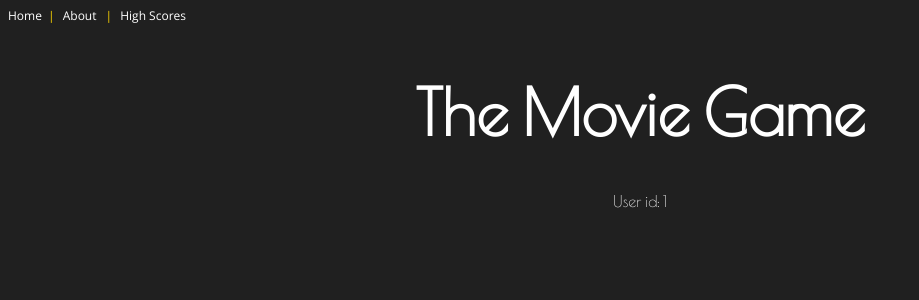
After one commit to mosegontar/MovieGame, a Flask app: page /high-scores/user/1 in a window 1280 px wide. The commit adds this page. Shown: the top 300 px of the page, without its empty margins (0-919 px from the left). Run offline with Flask 2, Linux system fonts and the light colour scheme; data that the repository does not hold is empty.

Commit message:
Create functionality to display individual user chains

```diff
--- a/MovieGame/record_keeper.py
+++ b/MovieGame/record_keeper.py
@@ -42,19 +42,21 @@ class Processor(object):
 
         return scores
 
-    def get_user_movies(self, username):
+    def get_user_movies(self, user_id):
         """Get all movies in user chain"""
 
         movie_chain = db.session.query(Movie.name, User.name).\
-            filter(User.movies).filter(User.name == username).all()
+            filter(User.movies).filter(User.id == user_id).all()
 
         return movie_chain
 
-    def get_user_actors(self, username):
+    def get_user_actors(self, user_id):
         """Get all actors in user chain"""
 
         actor_chain = db.session.query(Actor.name, User.name).\
-            filter(User.actors).filter(User.name == username).all()
+            filter(User.actors).filter(User.id == user_id).all()
+
+        return actor_chain
 
     def get_top_movies(self):
         """Get the most well-known movies"""
--- a/MovieGame/static/style.css
+++ b/MovieGame/static/style.css
@@ -30,16 +30,16 @@ nav a {
   color: white;
 }
 
-nav a:hover {
-  color: #FC504C;
-}
-
 nav li {
   color: white;
   display: inline;
   font-family: "Open Sans";
   font-size: .75em;
   line-height: 30px
+}
+
+nav a:hover {
+  color: #FC504C;
 }
 
 .high-scores {
@@ -69,14 +69,18 @@ nav li {
   float: right;
 }
 
-
-#about {
+#home {
   float: left;
   margin-left: -40px;
   padding-right: 5px;
 }
 
-#divider {
+#about {
+  padding-left: 5px ;
+  padding-right: 5px;
+}
+
+.divider {
   color: #FFD700;
 }
 
@@ -213,3 +217,7 @@ input[type=submit] {
 #endChain {
   padding: 15px;
 }
+
+#highScoreButton {
+  border-top-color: white;
+}
--- a/MovieGame/templates/base.html
+++ b/MovieGame/templates/base.html
@@ -7,9 +7,11 @@
 <body>
 	<nav>
 		<ul>
-			<li id="about"><a href="/about">About</a></li>
-			<li id="divider"> | </li>
-			<li id="highScores"><a href="/high-scores">High Scores</a></li>
+            <a href="/"><li id="home">Home</li></a>
+            <li class="divider"> | </li>
+			<a href="/about"><li id="about">About</li></a>
+			<li class="divider"> | </li>
+			<a href="/high-scores"><li id="highScores">High Scores</li></a>
 		</ul>
 	</nav>
 
--- a/MovieGame/templates/game_over.html
+++ b/MovieGame/templates/game_over.html
@@ -10,7 +10,11 @@
 		<form method="POST" action="/">
 		    <h2 class="finalScore">{{ name }}'s score: {{ score }}</h2>
 
-		    <input id="endSubmit" type="submit" name="submit" value='Play Again!' />
+		    <input id="endSubmit" type="submit" name="restart" value='Play Again!' />
+		</form>
+
+		<form methods="POST" action="/high-scores">
+			<input id="highScoreButton" type="submit" name="highScoreButton" value='High Scores' />
 		</form>
 
 		<h3 id="endChain"> * * * * </h3>
--- a/MovieGame/templates/high_scores.html
+++ b/MovieGame/templates/high_scores.html
@@ -10,11 +10,11 @@
 
             {% set name_score_length = score[1]|length + score[2]|string|length %}
             {% set dots = '.' * (173 - name_score_length) %}
-            {% set player_page_link = 'player_' + score[0]|string %}
 
-            <a class='player-chain-page' href='{{ player_page_link }}'> <li class='align-table-left'> {{ score[1] }} {{ dots }}</li> <li class='align-table-right'> {{ score[2] }} </li></a>
+            <a class='player-chain-page' href="{{ url_for('user_high_score', user_id= score[0]) }}"> <li class='align-table-left'> {{ score[1] }} {{ dots }}</li> <li class='align-table-right'> {{ score[2] }} </li></a>
 
         {% endfor %}
+
     </div>
 
 </div>
--- /dev/null
+++ b/MovieGame/templates/user_chain.html
@@ -0,0 +1,22 @@
+{% extends "base.html" %}
+
+{% block content %}
+
+<div class='game'>
+
+   <div class='high-scores'>
+        User id: {{ user_id }}<br />
+
+        {% for actor in actors %}
+            {{ actor[0] }}<br />
+        {% endfor %}
+
+        {% for movie in movies %}
+            {{ movie[0] }}<br />
+        {% endfor %}
+
+   </div>
+
+</div>
+
+{% endblock %}
--- a/MovieGame/views.py
+++ b/MovieGame/views.py
@@ -155,7 +155,17 @@ def game():
 
 @app.route('/high-scores')
 def high_scores():
+    """Lists all high scores"""
 
     scores = g.records.get_high_scores()
 
     return render_template('high_scores.html', scores=scores)
+
+@app.route('/high-scores/user/<user_id>')
+def user_high_score(user_id):
+    """List chain and score for specific user"""
+
+    movies = g.records.get_user_movies(user_id)
+    actors = g.records.get_user_actors(user_id)
+
+    return render_template('user_chain.html', user_id=user_id, movies=movies, actors=actors)
```
Also changed, not shown: 7 other files.
